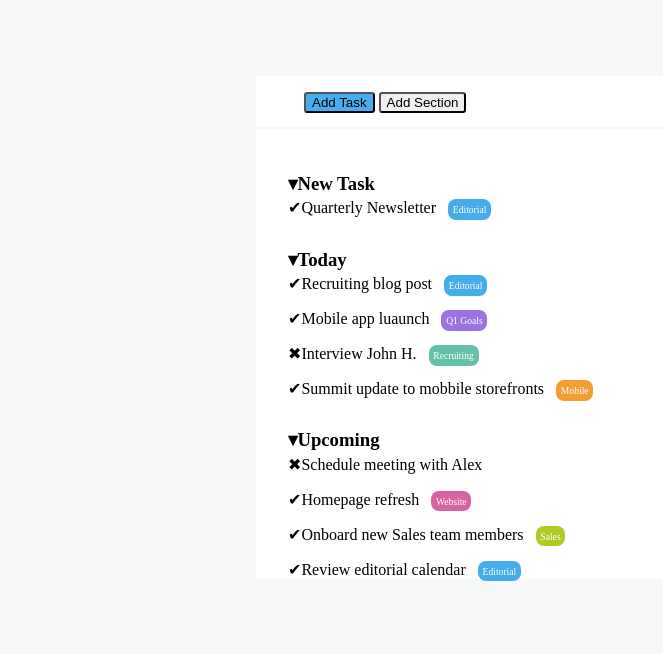
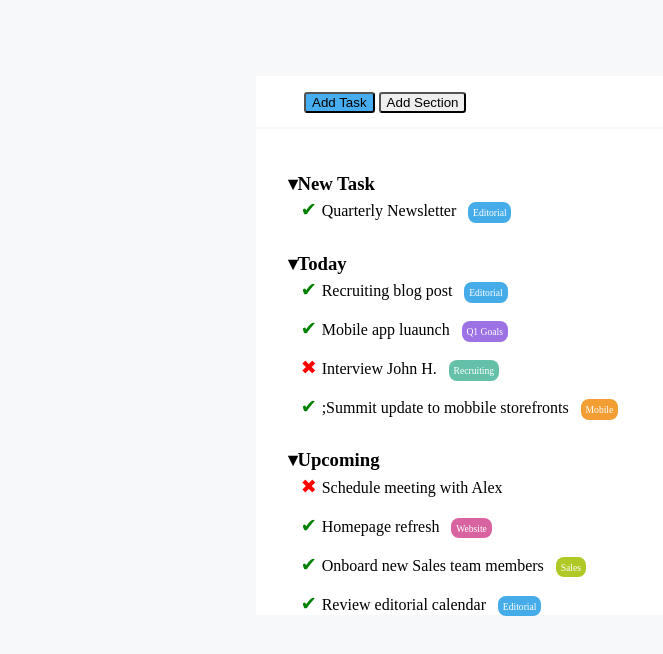
Before and after one commit to Claudio-Bernardinetti/html-css-toboolist, a plain HTML site: page index.html in a window 1280 px wide. Shown: the part 92-746 px from the top of the page, without its empty margins (0-663 px from the left). Drawn offline with Linux system fonts and the light colour scheme.

Commit message:
added colors on tick an x

```diff
--- a/index.html
+++ b/index.html
@@ -22,21 +22,21 @@
 
         <div id="main">
             <h3>&#9662;New Task</h3>
-             <div>&#10004;Quarterly Newsletter <span class="highlights1">Editorial</span></div>
+             <div><span class="symbol_green">&#10004;</span>Quarterly Newsletter <span class="highlights1">Editorial</span></div>
              <!-- First list-->
 
             <h3>&#9662;Today</h3>
-             <div>&#10004;Recruiting blog post <span class="highlights2">Editorial</span></div>
-             <div>&#10004;Mobile app luaunch <span class="highlights3">Q1 Goals</span></div>
-             <div>&#10006;Interview John H. <span class="highlights4">Recruiting</span></div>
-             <div>&#10004;Summit update to mobbile storefronts <span class="highlights5">Mobile</span></div>
+             <div><span class="symbol_green">&#10004;</span>Recruiting blog post <span class="highlights2">Editorial</span></div>
+             <div><span class="symbol_green">&#10004;</span>Mobile app luaunch <span class="highlights3">Q1 Goals</span></div>
+             <div><span class="symbol_red">&#10006;</span>Interview John H. <span class="highlights4">Recruiting</span></div>
+             <div><span class="symbol_green">&#10004;</span>;Summit update to mobbile storefronts <span class="highlights5">Mobile</span></div>
              <!--Secon list-->
 
             <h3>&#9662;Upcoming</h3>
-             <div>&#10006;Schedule meeting with Alex</div>
-             <div>&#10004;Homepage refresh <span class="highlights6">Website</span></div>
-             <div>&#10004;Onboard new Sales team members <span class="highlights7">Sales</span></div>
-             <div>&#10004;Review editorial calendar <span class="highlights8">Editorial</span></div>
+             <div><span class="symbol_red">&#10006;</span>Schedule meeting with Alex</div>
+             <div><span class="symbol_green">&#10004;</span>Homepage refresh <span class="highlights6">Website</span></div>
+             <div><span class="symbol_green">&#10004;</span>Onboard new Sales team members <span class="highlights7">Sales</span></div>
+             <div><span class="symbol_green">&#10004;</span>Review editorial calendar <span class="highlights8">Editorial</span></div>
              <!--Third list-->
 
         </div>
--- a/style.css
+++ b/style.css
@@ -66,7 +66,14 @@ input{
     margin-bottom: 0.8;
 }
 /* main and header main */
-
+.symbol_green{
+    color: green;
+    font-size: 1.2rem;
+}
+.symbol_red{
+    color: red;
+    font-size: 1.2rem;
+}
 #main>div{
     padding-left: 2rem;
     padding-top: 1rem;
```
